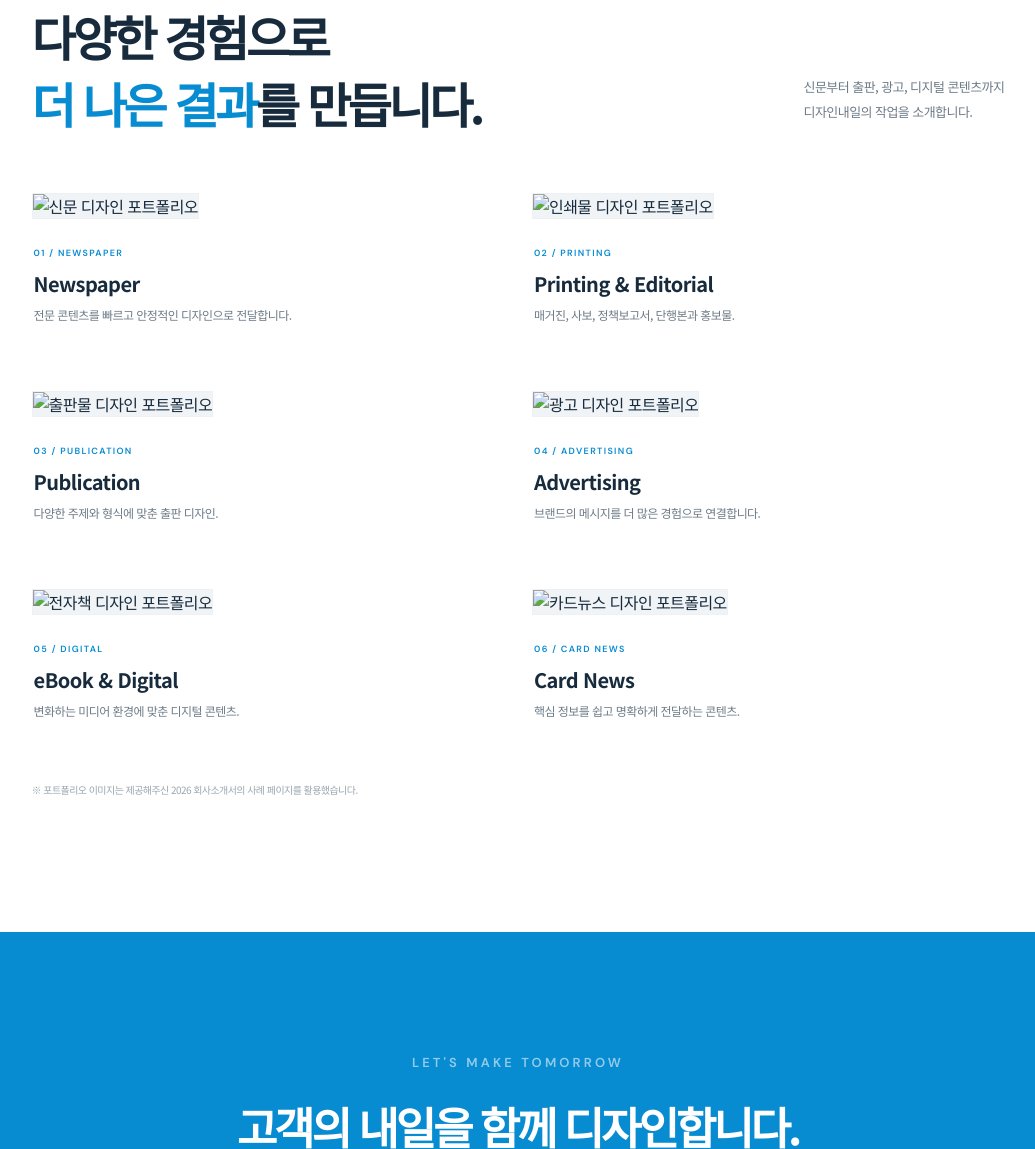
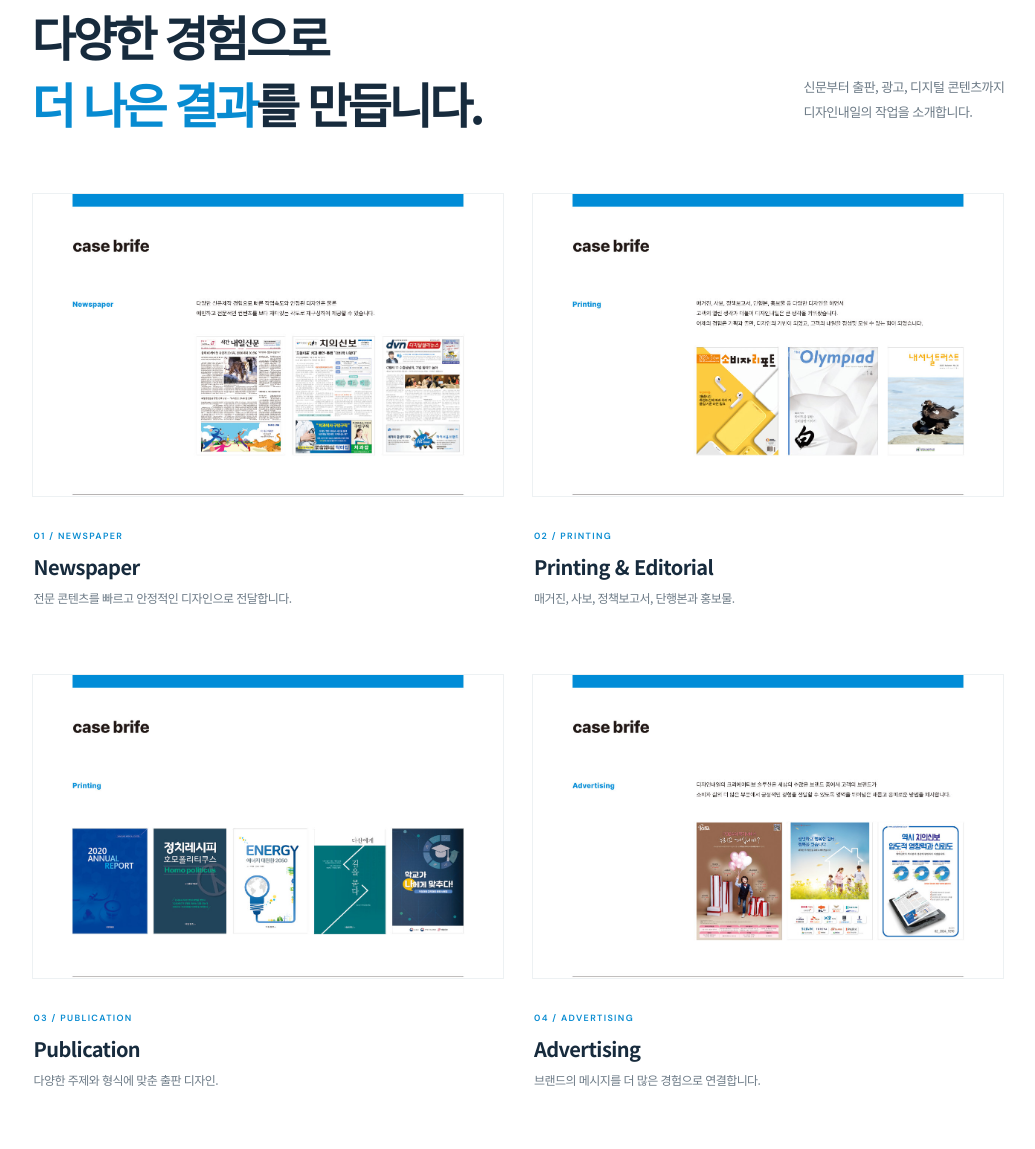
Before and after one commit to giseonmi/design-naeil, a plain HTML site: page index.html in a window 1280 px wide. Shown: the part 3059-4208 px from the top of the page, without its empty margins (122-1157 px from the left). Drawn offline with Linux system fonts and the light colour scheme.

```diff
--- a/index.html
+++ b/index.html
@@ -79,12 +79,12 @@
       <div class="section-label"><span>04</span> SELECTED WORK</div>
       <div class="work-heading"><h2>다양한 경험으로<br><em>더 나은 결과</em>를 만듭니다.</h2><p>신문부터 출판, 광고, 디지털 콘텐츠까지<br>디자인내일의 작업을 소개합니다.</p></div>
       <div class="work-grid">
-        <article class="work-card wide"><img src="assets/portfolio-07.jpg" alt="신문 디자인 포트폴리오"><div><small>01 / NEWSPAPER</small><h3>Newspaper</h3><p>전문 콘텐츠를 빠르고 안정적인 디자인으로 전달합니다.</p></div></article>
-        <article class="work-card"><img src="assets/portfolio-08.jpg" alt="인쇄물 디자인 포트폴리오"><div><small>02 / PRINTING</small><h3>Printing & Editorial</h3><p>매거진, 사보, 정책보고서, 단행본과 홍보물.</p></div></article>
-        <article class="work-card"><img src="assets/portfolio-12.jpg" alt="출판물 디자인 포트폴리오"><div><small>03 / PUBLICATION</small><h3>Publication</h3><p>다양한 주제와 형식에 맞춘 출판 디자인.</p></div></article>
-        <article class="work-card"><img src="assets/portfolio-15.jpg" alt="광고 디자인 포트폴리오"><div><small>04 / ADVERTISING</small><h3>Advertising</h3><p>브랜드의 메시지를 더 많은 경험으로 연결합니다.</p></div></article>
-        <article class="work-card"><img src="assets/portfolio-17.jpg" alt="전자책 디자인 포트폴리오"><div><small>05 / DIGITAL</small><h3>eBook & Digital</h3><p>변화하는 미디어 환경에 맞춘 디지털 콘텐츠.</p></div></article>
-        <article class="work-card"><img src="assets/portfolio-18.jpg" alt="카드뉴스 디자인 포트폴리오"><div><small>06 / CARD NEWS</small><h3>Card News</h3><p>핵심 정보를 쉽고 명확하게 전달하는 콘텐츠.</p></div></article>
+        <article class="work-card wide"><img src="portfolio-07.jpg" alt="신문 디자인 포트폴리오"><div><small>01 / NEWSPAPER</small><h3>Newspaper</h3><p>전문 콘텐츠를 빠르고 안정적인 디자인으로 전달합니다.</p></div></article>
+        <article class="work-card"><img src="portfolio-08.jpg" alt="인쇄물 디자인 포트폴리오"><div><small>02 / PRINTING</small><h3>Printing & Editorial</h3><p>매거진, 사보, 정책보고서, 단행본과 홍보물.</p></div></article>
+        <article class="work-card"><img src="portfolio-12.jpg" alt="출판물 디자인 포트폴리오"><div><small>03 / PUBLICATION</small><h3>Publication</h3><p>다양한 주제와 형식에 맞춘 출판 디자인.</p></div></article>
+        <article class="work-card"><img src="portfolio-15.jpg" alt="광고 디자인 포트폴리오"><div><small>04 / ADVERTISING</small><h3>Advertising</h3><p>브랜드의 메시지를 더 많은 경험으로 연결합니다.</p></div></article>
+        <article class="work-card"><img src="portfolio-17.jpg" alt="전자책 디자인 포트폴리오"><div><small>05 / DIGITAL</small><h3>eBook & Digital</h3><p>변화하는 미디어 환경에 맞춘 디지털 콘텐츠.</p></div></article>
+        <article class="work-card"><img src="portfolio-18.jpg" alt="카드뉴스 디자인 포트폴리오"><div><small>06 / CARD NEWS</small><h3>Card News</h3><p>핵심 정보를 쉽고 명확하게 전달하는 콘텐츠.</p></div></article>
       </div>
       <p class="portfolio-note">※ 포트폴리오 이미지는 제공해주신 2026 회사소개서의 사례 페이지를 활용했습니다.</p>
     </section>
```
